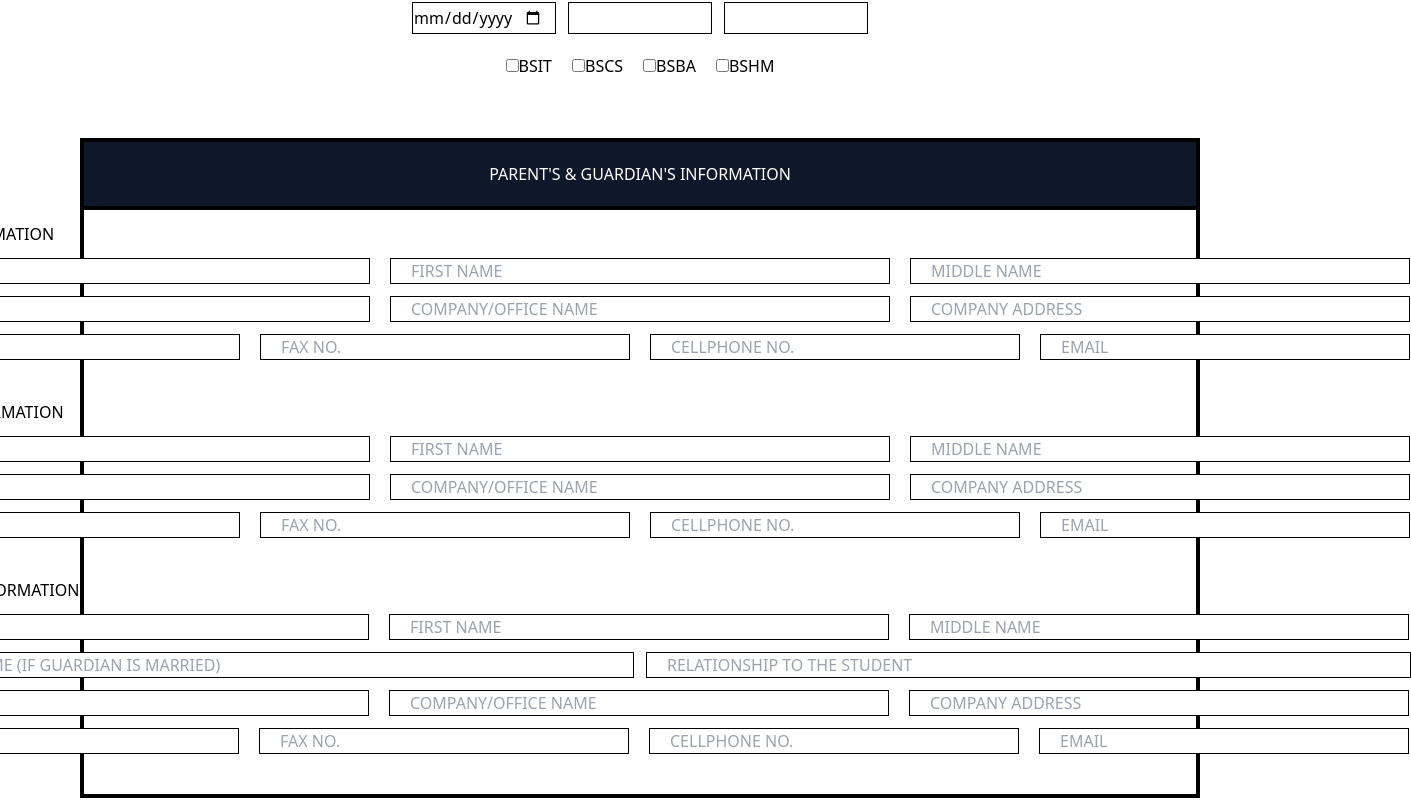
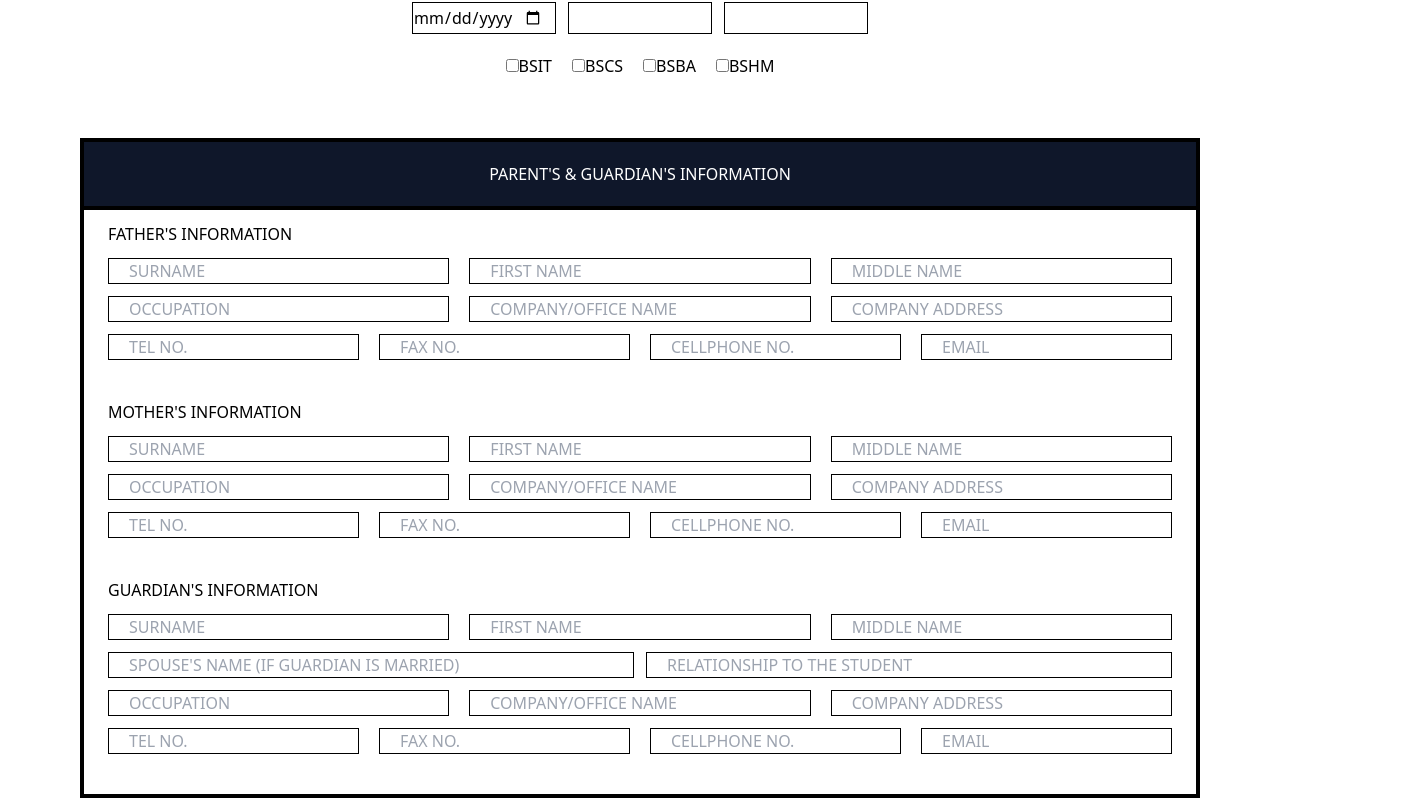
Before and after one commit to stanleygarbo/clg-super-app, a React (Vite) app in the folder frontend/: page /admission in a window 1280 px wide. Shown: the part 220-1020 px from the top of the page, 1411 px wide, since content can reach past the window. Built offline with nearby package versions, Linux system fonts and the light colour scheme.

Commit message:
changed to grid

```diff
--- a/frontend/src/AdmissionComponents/EFormParents.tsx
+++ b/frontend/src/AdmissionComponents/EFormParents.tsx
@@ -1,89 +1,137 @@
-import React from 'react'
+import React from "react";
 
 const EFormParents = () => {
   return (
-        <div className=''>
-            <div className='p-10'>
-
-                <form action="" className='pb-10 border-4 flex flex-col items-center border-black'>
-                    <div className='bg-slate-900 text-white text-center pb-5 pt-5 border-b-4 border-black w-[100%]'>
+    <div className="">
+      <div className="p-10">
+        <form
+          action=""
+          className="pb-10 border-4 flex flex-col items-center border-black"
+        >
+          <div className="bg-slate-900 text-white text-center pb-5 pt-5 border-b-4 border-black w-[100%]">
             <p>PARENT'S & GUARDIAN'S INFORMATION</p>
           </div>
-                    <div className='flex flex-col gap-3 pt-3'>
-                        <label htmlFor="" className='text-start'>FATHER'S INFORMATION</label>
+          <div className="flex flex-col gap-3 pt-3 px-6 w-full">
+            <label htmlFor="" className="text-start">
+              FATHER'S INFORMATION
+            </label>
 
-                        <div className='flex gap-5'>
-                            <input type="text" className='w-[500px] pl-5' placeholder='SURNAME' />
-                            <input type="text" className='w-[500px] pl-5' placeholder='FIRST NAME' />
-                            <input type="text" className='w-[500px] pl-5' placeholder='MIDDLE NAME' />
+            <div className="gap-5 grid grid-cols-3">
+              <input type="text" className="pl-5" placeholder="SURNAME" />
+              <input type="text" className="pl-5" placeholder="FIRST NAME" />
+              <input type="text" className="pl-5" placeholder="MIDDLE NAME" />
             </div>
-                        <div className='flex gap-5 '>
-                            <input type="text" className='w-[500px] pl-5' placeholder='OCCUPATION' />
-                            <input type="text" className='w-[500px] pl-5' placeholder='COMPANY/OFFICE NAME' />
-                            <input type="text" className='w-[500px] pl-5' placeholder='COMPANY ADDRESS' />
+            <div className="grid grid-cols-3 gap-5 ">
+              <input type="text" className="pl-5" placeholder="OCCUPATION" />
+              <input
+                type="text"
+                className="pl-5"
+                placeholder="COMPANY/OFFICE NAME"
+              />
+              <input
+                type="text"
+                className="pl-5"
+                placeholder="COMPANY ADDRESS"
+              />
             </div>
-                        <div className='flex gap-5 '>
-                            <input type="number" className='w-[370px] pl-5' placeholder='TEL NO.' />
-                            <input type="number" className='w-[370px] pl-5' placeholder='FAX NO.' />
-                            <input type="number" className='w-[370px] pl-5' placeholder='CELLPHONE NO.' />
-                            <input type="text" className='w-[370px] pl-5' placeholder='EMAIL' />
+            <div className="grid grid-cols-4 gap-5 ">
+              <input type="number" className="pl-5" placeholder="TEL NO." />
+              <input type="number" className="pl-5" placeholder="FAX NO." />
+              <input
+                type="number"
+                className="pl-5"
+                placeholder="CELLPHONE NO."
+              />
+              <input type="text" className="pl-5" placeholder="EMAIL" />
             </div>
           </div>
 
-                    <div className='flex flex-col gap-3'>
-                        <label htmlFor="" className='text-start pt-10'>MOTHER'S INFORMATION</label>
+          <div className="w-full px-6 flex flex-col gap-3">
+            <label htmlFor="" className="text-start pt-10">
+              MOTHER'S INFORMATION
+            </label>
 
-                        <div className='flex gap-5'>
-                            <input type="text" className='w-[500px] pl-5' placeholder='SURNAME' />
-                            <input type="text" className='w-[500px] pl-5' placeholder='FIRST NAME' />
-                            <input type="text" className='w-[500px] pl-5' placeholder='MIDDLE NAME' />
+            <div className="grid grid-cols-3 gap-5">
+              <input type="text" className="pl-5" placeholder="SURNAME" />
+              <input type="text" className="pl-5" placeholder="FIRST NAME" />
+              <input type="text" className="pl-5" placeholder="MIDDLE NAME" />
             </div>
-                        <div className='flex gap-5 '>
-                            <input type="text" className='w-[500px] pl-5' placeholder='OCCUPATION' />
-                            <input type="text" className='w-[500px] pl-5' placeholder='COMPANY/OFFICE NAME' />
-                            <input type="text" className='w-[500px] pl-5' placeholder='COMPANY ADDRESS' />
+            <div className="grid grid-cols-3 gap-5 ">
+              <input type="text" className="pl-5" placeholder="OCCUPATION" />
+              <input
+                type="text"
+                className="pl-5"
+                placeholder="COMPANY/OFFICE NAME"
+              />
+              <input
+                type="text"
+                className="pl-5"
+                placeholder="COMPANY ADDRESS"
+              />
             </div>
-                        <div className='flex gap-5 '>
-                            <input type="number" className='w-[370px] pl-5' placeholder='TEL NO.' />
-                            <input type="number" className='w-[370px] pl-5' placeholder='FAX NO.' />
-                            <input type="number" className='w-[370px] pl-5' placeholder='CELLPHONE NO.' />
-                            <input type="text" className='w-[370px] pl-5' placeholder='EMAIL' />
+            <div className="grid grid-cols-4 gap-5 ">
+              <input type="number" className="pl-5" placeholder="TEL NO." />
+              <input type="number" className="pl-5" placeholder="FAX NO." />
+              <input
+                type="number"
+                className="pl-5"
+                placeholder="CELLPHONE NO."
+              />
+              <input type="text" className="pl-5" placeholder="EMAIL" />
             </div>
           </div>
 
+          <div className="flex w-full px-6 flex-col gap-3">
+            <label htmlFor="" className="text-start pt-10">
+              GUARDIAN'S INFORMATION
+            </label>
 
-                    <div className='flex flex-col gap-3'>
-                        <label htmlFor="" className='text-start pt-10'>GUARDIAN'S INFORMATION</label>
+            <div className="grid grid-cols-3 gap-5">
+              <input type="text" className="pl-5" placeholder="SURNAME" />
+              <input type="text" className="pl-5" placeholder="FIRST NAME" />
+              <input type="text" className="pl-5" placeholder="MIDDLE NAME" />
+            </div>
 
-                        <div className='flex gap-5'>
-                            <input type="text" className='w-[500px] pl-5' placeholder='SURNAME' />
-                            <input type="text" className='w-[500px] pl-5' placeholder='FIRST NAME' />
-                            <input type="text" className='w-[500px] pl-5' placeholder='MIDDLE NAME' />
-
+            <div className="grid grid-cols-2 gap-3 ">
+              <input
+                type="text"
+                className="pl-5"
+                placeholder="SPOUSE'S NAME (IF GUARDIAN IS MARRIED)"
+              />
+              <input
+                type="text"
+                className="pl-5"
+                placeholder="RELATIONSHIP TO THE STUDENT"
+              />
             </div>
-                        <div className='flex flex-row gap-3 '>
-                            <input type="text" className='w-[765px] pl-5 pl-5' placeholder="SPOUSE'S NAME (IF GUARDIAN IS MARRIED)" />
-                            <input type="text" className='w-[765px] pl-5' placeholder='RELATIONSHIP TO THE STUDENT' />
+            <div className="grid grid-cols-3 gap-5 ">
+              <input type="text" className="pl-5" placeholder="OCCUPATION" />
+              <input
+                type="text"
+                className="pl-5"
+                placeholder="COMPANY/OFFICE NAME"
+              />
+              <input
+                type="text"
+                className="pl-5"
+                placeholder="COMPANY ADDRESS"
+              />
             </div>
-                        <div className='flex gap-5 '>
-                            <input type="text" className='w-[500px] pl-5' placeholder='OCCUPATION' />
-                            <input type="text" className='w-[500px] pl-5' placeholder='COMPANY/OFFICE NAME' />
-                            <input type="text" className='w-[500px] pl-5' placeholder='COMPANY ADDRESS' />
-                        </div>
-                        <div className='flex gap-5 '>
-                            <input type="number" className='w-[370px] pl-5' placeholder='TEL NO.' />
-                            <input type="number" className='w-[370px] pl-5' placeholder='FAX NO.' />
-                            <input type="number" className='w-[370px] pl-5' placeholder='CELLPHONE NO.' />
-                            <input type="text" className='w-[370px] pl-5' placeholder='EMAIL' />
+            <div className="grid grid-cols-4 gap-5 ">
+              <input type="number" className="pl-5" placeholder="TEL NO." />
+              <input type="number" className="pl-5" placeholder="FAX NO." />
+              <input
+                type="number"
+                className="pl-5"
+                placeholder="CELLPHONE NO."
+              />
+              <input type="text" className="pl-5" placeholder="EMAIL" />
             </div>
           </div>
-
-
-
         </form>
       </div>
     </div>
-    )
-}
+  );
+};
 
-export default EFormParents
+export default EFormParents;
--- a/frontend/src/AdmissionComponents/EformSiblings.tsx
+++ b/frontend/src/AdmissionComponents/EformSiblings.tsx
@@ -1,32 +1,41 @@
-import React from 'react'
+import React from "react";
 
 const EformSiblings = () => {
   return (
     <div>
-            <div className='p-10 pt-3'>
-                <form action="" className='flex-row pb-4 border-4 flex flex-col border-black '>
-                    <div className='bg-slate-900 text-white text-center pb-5 pt-5 border-b-4 border-black w-[100%]'>
+      <div className="p-10 pt-3">
+        <form
+          action=""
+          className="flex-row pb-4 border-4 flex flex-col border-black "
+        >
+          <div className="bg-slate-900 text-white text-center pb-5 pt-5 border-b-4 border-black w-[100%]">
             <p>SIBLING'S INFORMATION</p>
           </div>
-                    <div className='flex flex-row gap-[10px] py-3 px-[5rem] '>
-                        <div className='flex flex-col p-5 gap-3 w-[700px]  '>
-                            <label htmlFor="" className='text-center'>BROTHERS/SISTERS' NAME</label>
+          <div className="flex flex-row gap-[10px] py-3 px-[5rem] ">
+            <div className="flex flex-col p-5 gap-3 w-[700px]  ">
+              <label htmlFor="" className="text-center">
+                BROTHERS/SISTERS' NAME
+              </label>
               <input type="text" />
               <input type="text" />
               <input type="text" />
               <input type="text" />
               <input type="text" />
             </div>
-                        <div className='flex flex-col p-5 gap-3 w-[150px]'>
-                            <label htmlFor="" className='text-center'>AGE</label>
+            <div className="flex flex-col p-5 gap-3 w-[150px]">
+              <label htmlFor="" className="text-center">
+                AGE
+              </label>
               <input type="text" />
               <input type="text" />
               <input type="text" />
               <input type="text" />
               <input type="text" />
             </div>
-                        <div className='flex flex-col p-5 gap-3 w-[700px]'>
-                            <label htmlFor="" className='text-center'>SCHOOL/OCCUPATION</label>
+            <div className="flex flex-col p-5 gap-3 w-[700px]">
+              <label htmlFor="" className="text-center">
+                SCHOOL/OCCUPATION
+              </label>
               <input type="text" />
               <input type="text" />
               <input type="text" />
@@ -34,11 +43,10 @@ const EformSiblings = () => {
               <input type="text" />
             </div>
           </div>
+        </form>
+      </div>
+    </div>
+  );
+};
 
-                </form>
-            </div >
-        </div >
-    )
-}
-
-export default EformSiblings
+export default EformSiblings;
```
Lines whose indentation alone changed are shown as unchanged.
